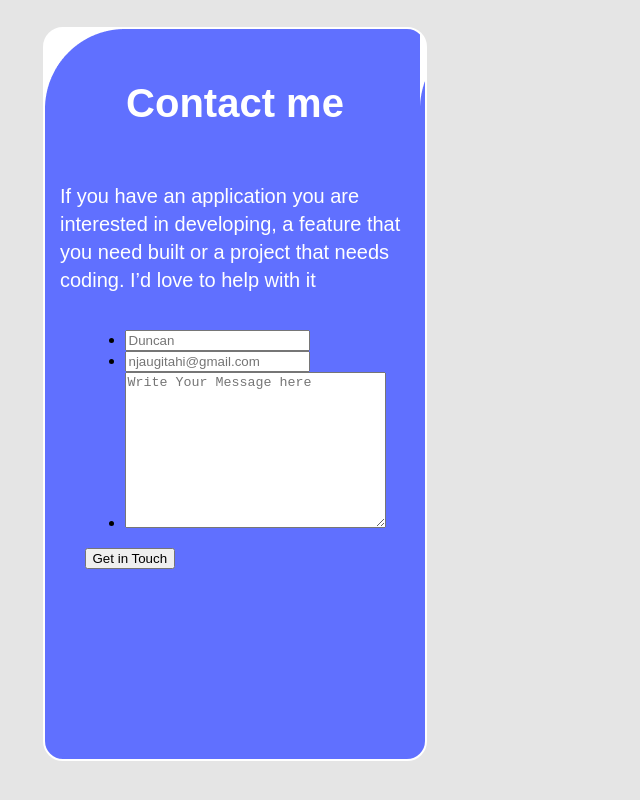
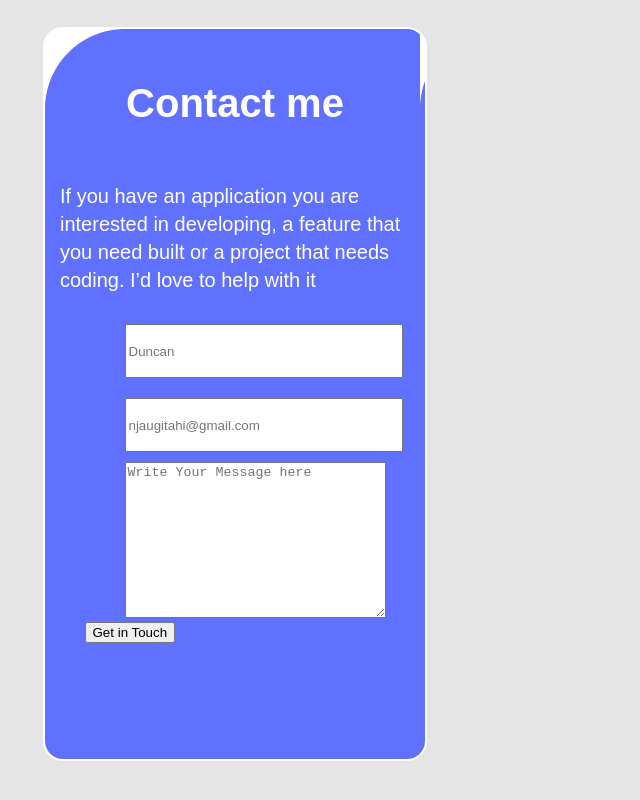
Before and after one commit to Duncannjau/Duncannjau.github.io, a website: page index.html in a window 1280 px wide. Shown: the part 5176-5976 px from the top of the page, without its empty margins (0-640 px from the left). Drawn offline with Linux system fonts and the light colour scheme; files whose address does not match are found by name.

Commit message:
add style for the input tags in the contact-form section

```diff
--- a/styles.css
+++ b/styles.css
@@ -399,6 +399,17 @@ h2 {
   line-height: 28px;
 }
 
+.contact-form .my-form-collection ul {
+  list-style: none;
+  width: 90%;
+  margin: auto;
+}
+
+.contact-form .my-form-collection input{
+  width: 100%;
+  height: 48px;
+  margin: 10px 0;
+}
 /* .paragragh {
   flex-direction: row;
   color: #e5e5e5;
```
